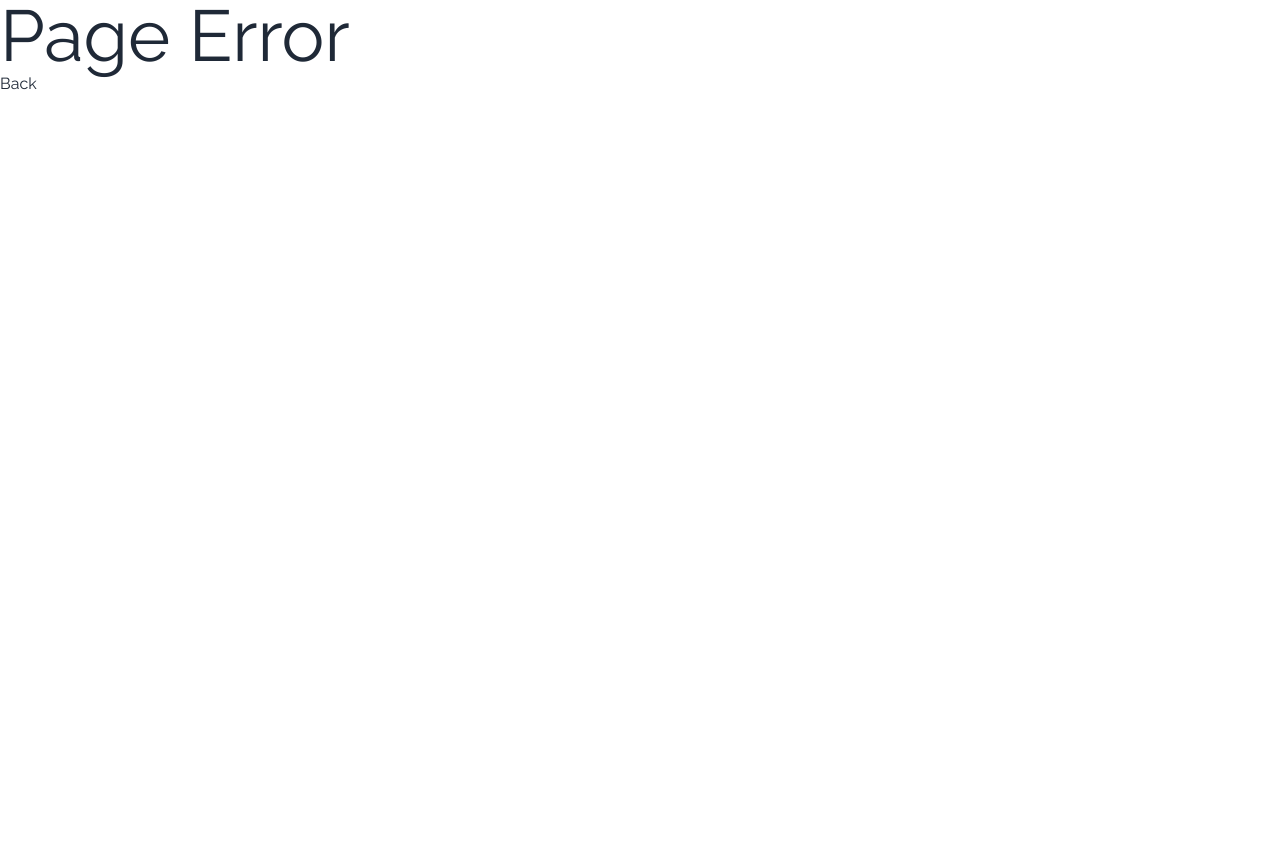
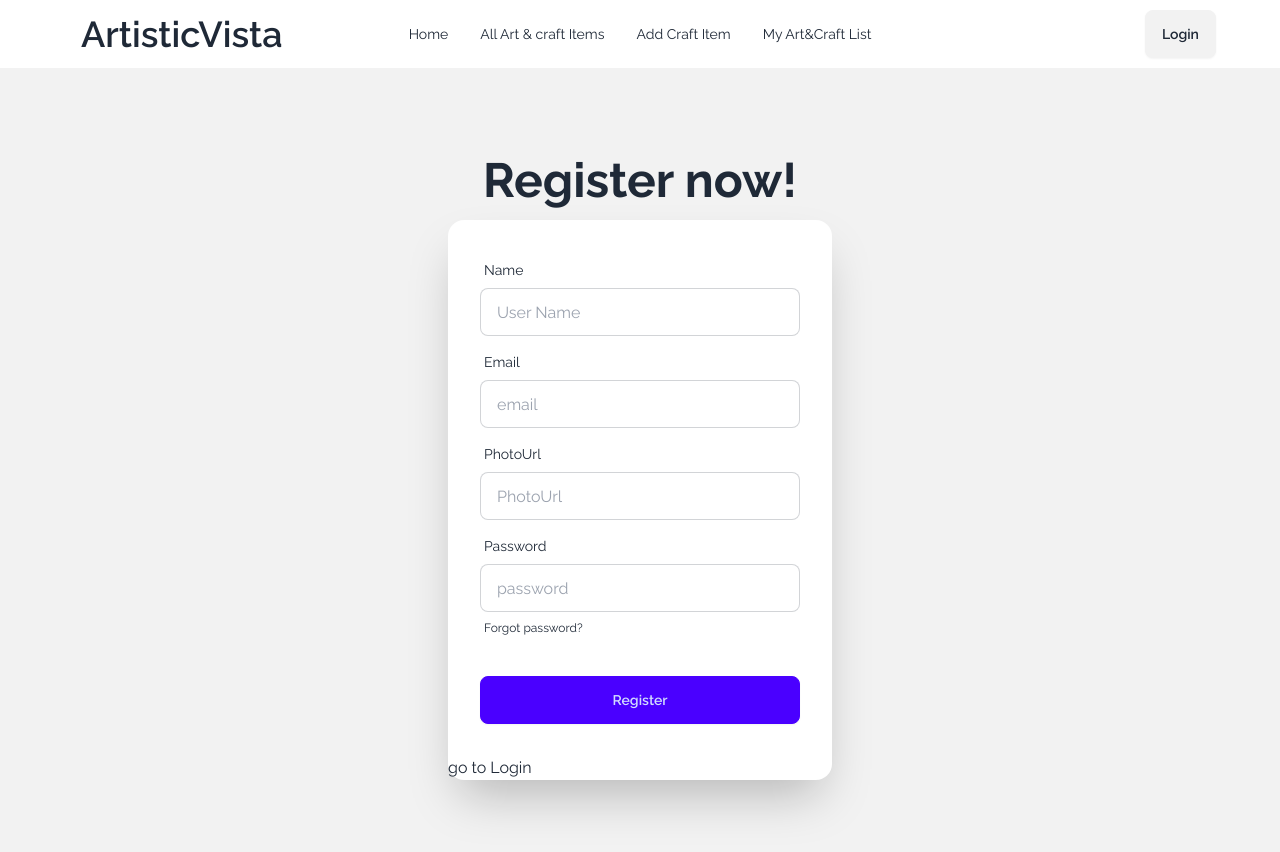
Before and after one commit to sayemhossin/-ArtisticVista-client-10, a React (Vite) app: page /register in a window 1280 px wide. Before the commit this address had no page. Shown: the top 852 px of the page. Before the commit the page ends 800 px from the top, so only its background shows below. Built offline with nearby package versions, Linux system fonts and the light colour scheme.

Commit message:
added login and register page

```diff
--- a/package.json
+++ b/package.json
@@ -10,6 +10,7 @@
     "preview": "vite preview"
   },
   "dependencies": {
+    "firebase": "^10.11.1",
     "localforage": "^1.10.0",
     "match-sorter": "^6.3.4",
     "react": "^18.2.0",
--- a/src/Components/Banner.jsx
+++ b/src/Components/Banner.jsx
@@ -1,30 +1,92 @@
 
 const Banner = () => {
     return (
-        <div className="carousel md:min-h-screen h-56 w-full">
+        <div className="carousel md:h-[80vh] h-56 w-full">
         <div id="slide1" className="carousel-item relative w-full">
-          <img src="https://daisyui.com/images/stock/photo-1625726411847-8cbb60cc71e6.jpg" className="w-full" />
+
+
+         <div className="hero h-full" style={{backgroundImage: 'url(https://daisyui.com/images/stock/photo-1507358522600-9f71e620c44e.jpg)'}}>
+  <div className="hero-overlay bg-opacity-60"></div>
+  <div className=" text-center text-neutral-content">
+    <div className=" h-full w-full">
+      <h1 className="mb-5 text-5xl font-bold">Hello there</h1>
+      <p className="mb-5">Provident cupiditate voluptatem et in. Quaerat fugiat ut assumenda excepturi exercitationem quasi. In deleniti eaque aut repudiandae et a id nisi.</p>
+      <button className="btn btn-primary">Get Started</button>
+    </div>
+  </div>
+</div>
+
+
           <div className="absolute flex justify-between transform -translate-y-1/2 left-5 right-5 top-1/2">
             <a href="#slide4" className="btn btn-circle">❮</a>
             <a href="#slide2" className="btn btn-circle">❯</a>
           </div>
         </div>
         <div id="slide2" className="carousel-item relative w-full">
-          <img src="https://daisyui.com/images/stock/photo-1609621838510-5ad474b7d25d.jpg" className="w-full" />
+
+
+
+        <div className="hero h-full" style={{backgroundImage: 'url(https://daisyui.com/images/stock/photo-1507358522600-9f71e620c44e.jpg)'}}>
+  <div className="hero-overlay bg-opacity-60"></div>
+  <div className=" text-center text-neutral-content">
+    <div className=" h-full w-full">
+      <h1 className="mb-5 text-5xl font-bold">Hello there</h1>
+      <p className="mb-5">Provident cupiditate voluptatem et in. Quaerat fugiat ut assumenda excepturi exercitationem quasi. In deleniti eaque aut repudiandae et a id nisi.</p>
+      <button className="btn btn-primary">Get Started</button>
+    </div>
+  </div>
+</div>
+
+
+
           <div className="absolute flex justify-between transform -translate-y-1/2 left-5 right-5 top-1/2">
             <a href="#slide1" className="btn btn-circle">❮</a>
             <a href="#slide3" className="btn btn-circle">❯</a>
           </div>
         </div>
         <div id="slide3" className="carousel-item relative w-full">
-          <img src="https://daisyui.com/images/stock/photo-1414694762283-acccc27bca85.jpg" className="w-full" />
+
+
+
+        <div className="hero h-full" style={{backgroundImage: 'url(https://daisyui.com/images/stock/photo-1507358522600-9f71e620c44e.jpg)'}}>
+  <div className="hero-overlay bg-opacity-60"></div>
+  <div className=" text-center text-neutral-content">
+    <div className=" h-full w-full">
+      <h1 className="mb-5 text-5xl font-bold">Hello there</h1>
+      <p className="mb-5">Provident cupiditate voluptatem et in. Quaerat fugiat ut assumenda excepturi exercitationem quasi. In deleniti eaque aut repudiandae et a id nisi.</p>
+      <button className="btn btn-primary">Get Started</button>
+    </div>
+  </div>
+</div>
+
+
+
+
+
           <div className="absolute flex justify-between transform -translate-y-1/2 left-5 right-5 top-1/2">
             <a href="#slide2" className="btn btn-circle">❮</a>
             <a href="#slide4" className="btn btn-circle">❯</a>
           </div>
         </div>
         <div id="slide4" className="carousel-item relative w-full">
-          <img src="https://daisyui.com/images/stock/photo-1665553365602-b2fb8e5d1707.jpg" className="w-full" />
+
+
+        <div className="hero h-full" style={{backgroundImage: 'url(https://daisyui.com/images/stock/photo-1507358522600-9f71e620c44e.jpg)'}}>
+  <div className="hero-overlay bg-opacity-60"></div>
+  <div className=" text-center text-neutral-content">
+    <div className=" h-full w-full">
+      <h1 className="mb-5 text-5xl font-bold">Hello there</h1>
+      <p className="mb-5">Provident cupiditate voluptatem et in. Quaerat fugiat ut assumenda excepturi exercitationem quasi. In deleniti eaque aut repudiandae et a id nisi.</p>
+      <button className="btn btn-primary">Get Started</button>
+    </div>
+  </div>
+</div>
+
+
+
+
+
+
           <div className="absolute flex justify-between transform -translate-y-1/2 left-5 right-5 top-1/2">
             <a href="#slide3" className="btn btn-circle">❮</a>
             <a href="#slide1" className="btn btn-circle">❯</a>
--- a/src/Components/Navbar.css
+++ b/src/Components/Navbar.css
@@ -3,4 +3,5 @@
     background-color: unset;
     color: #E72929;
     font-weight: 900;
+
 }
--- a/src/Components/Navbar.jsx
+++ b/src/Components/Navbar.jsx
@@ -1,4 +1,4 @@
-import { NavLink } from "react-router-dom";
+import { Link, NavLink } from "react-router-dom";
 import './Navbar.css'
 const Navbar = () => {
 
@@ -33,7 +33,7 @@ const link = <>
   </div>
   <div className="navbar-end">
 
-    <a className="btn">Button</a>
+    <Link to={'/login'}> <button className="btn">Login</button></Link>
   </div>
 </div>
     );
--- /dev/null
+++ b/src/Pages/Login.jsx
@@ -0,0 +1,43 @@
+import { Link } from "react-router-dom";
+
+const Login = () => {
+    return (
+        <div>
+           <div className="hero min-h-screen bg-base-200">
+  <div className="hero-content flex-col w-full">
+    <div className="text-center lg:text-left">
+      <h1 className="text-5xl font-bold">Login now!</h1>
+
+    </div>
+    <div className="card shrink-0 w-full max-w-sm  bg-base-100">
+      <form className="card-body">
+        <div className="form-control">
+          <label className="label">
+            <span className="label-text">Email</span>
+          </label>
+          <input type="email" placeholder="email" className="input input-bordered " required />
+        </div>
+        <div className="form-control">
+          <label className="label">
+            <span className="label-text">Password</span>
+          </label>
+          <input type="password" placeholder="password" className="input input-bordered" required />
+          <label className="label">
+            <a href="#" className="label-text-alt link link-hover">Forgot password?</a>
+          </label>
+        </div>
+        <div className="form-control mt-6">
+          <button className="btn btn-primary">Login</button>
+        </div>
+      </form>
+      <div>
+        <p>go to <Link to={'/register'}>Register</Link></p>
+      </div>
+    </div>
+  </div>
+</div>
+        </div>
+    );
+};
+
+export default Login;
--- /dev/null
+++ b/src/Pages/Register.jsx
@@ -0,0 +1,85 @@
+import { Link } from "react-router-dom";
+
+const Register = () => {
+
+const handleRegister = e =>{
+    e.preventDefault()
+const name = e.target.name.value
+const email = e.target.email.value
+const photo = e.target.photo.value
+const password = e.target.name.value
+
+console.log(name,email,password,photo)
+
+
+}
+
+
+
+
+
+
+
+
+
+
+    return (
+        <div className="hero min-h-screen bg-base-200">
+        <div className="hero-content flex-col w-full">
+          <div className="text-center lg:text-left">
+            <h1 className="text-5xl font-bold">Register now!</h1>
+
+          </div>
+
+          <div className="card shrink-0 w-full max-w-sm shadow-2xl bg-base-100">
+            <form onSubmit={handleRegister} className="card-body">
+
+
+              <div className="form-control">
+                <label className="label">
+                  <span className="label-text">Name</span>
+                </label>
+                <input type="text" name="name" placeholder="User Name" className="input input-bordered" required />
+              </div>
+
+
+              <div className="form-control">
+                <label className="label">
+                  <span className="label-text">Email</span>
+                </label>
+                <input type="email" name="email" placeholder="email" className="input input-bordered" required />
+              </div>
+
+              <div className="form-control">
+                <label className="label">
+                  <span className="label-text">PhotoUrl</span>
+                </label>
+                <input type="text" name="photo" placeholder="PhotoUrl" className="input input-bordered" required />
+              </div>
+
+
+
+
+              <div className="form-control">
+                <label className="label">
+                  <span className="label-text">Password</span>
+                </label>
+                <input type="password" name="password" placeholder="password" className="input input-bordered" required />
+                <label className="label">
+                  <a href="#" className="label-text-alt link link-hover">Forgot password?</a>
+                </label>
+              </div>
+              <div className="form-control mt-6">
+                <button className="btn btn-primary">Register</button>
+              </div>
+            </form>
+            <div>
+                <p>go to <Link to={'/login'}>Login</Link></p>
+            </div>
+          </div>
+        </div>
+      </div>
+    );
+};
+
+export default Register;
```
Also changed, not shown: src/main.jsx (+10 -0 lines), 1 other file (tests, documents, lock files or other folders).
